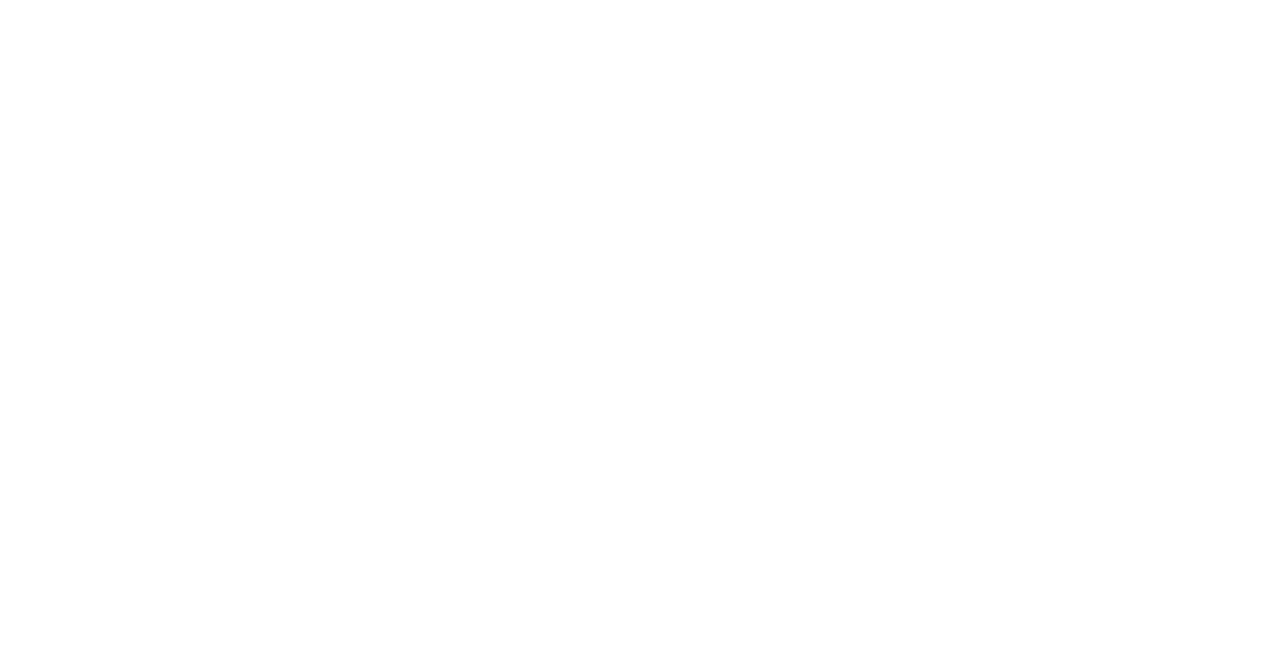
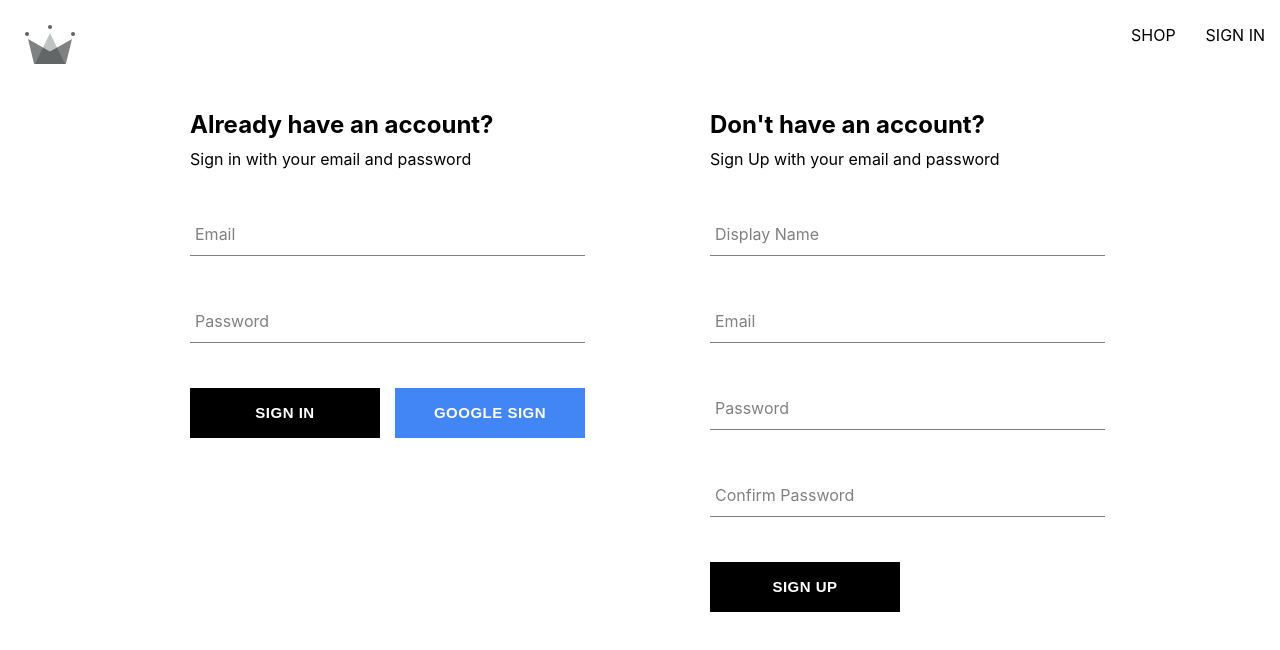
Before and after one commit to krish-u2012/crwn-clothing, a React (Create React App) app: page /auth in a window 1280 px wide. Before the commit this address had no page. Shown: the top 650 px of the page. Built offline with nearby package versions, Linux system fonts and the light colour scheme.

Commit message:
Created authentication page component alongside sign in form

```diff
--- a/src/App.js
+++ b/src/App.js
@@ -1,7 +1,7 @@
 import { Routes, Route } from "react-router-dom";
 import Home from "./routes/home/home.component";
 import Navigation from "./routes/navigation/navigation.component";
-import SignIn from "./routes/sign-in/sign-in.component";
+import Authentication from "./routes/authentication/authentication.component";
 
 const Shop = () => {
   return <h1>I am the shop page</h1>;
@@ -13,7 +13,7 @@
       <Route path="/" element={<Navigation />}>
         <Route index element={<Home />} />
         <Route path="shop" element={<Shop />} />
-        <Route path="sign-in" element={<SignIn />} />
+        <Route path="auth" element={<Authentication />} />
       </Route>
       {/*<Route path="/home" element={<Home />}>
         <Route path="shop" element={<Shop />} />
--- a/src/components/button/button.styles.scss
+++ b/src/components/button/button.styles.scss
@@ -1,5 +1,5 @@
 .button-container {
-  min-width: 165px;
+  min-width: 120px;
   width: auto;
   height: 50px;
   letter-spacing: 0.5px;
@@ -9,12 +9,13 @@
   background-color: black;
   color: white;
   text-transform: uppercase;
-  font-family: "Open Sans Condensed";
+  //   font-family: "Open Sans Condensed";
   font-weight: bolder;
   border: none;
   cursor: pointer;
   display: flex;
   justify-content: center;
+  margin-right: 15px;
 
   &:hover {
     background-color: white;
--- /dev/null
+++ b/src/components/sign-in-form/sign-in-form.component.jsx
@@ -0,0 +1,103 @@
+import { useState } from "react";
+import { async } from "@firebase/util";
+import FormInput from "../form-input/form-input.component";
+import Button from "../button/button.component";
+
+import {
+  signInWithGooglePopup,
+  createUserDocumnetFromAuth,
+  signInAuthUserWithEmailAndPassword
+} from "../../utils/firebase/firebase.utils";
+
+import "../sign-in-form/sign-in-form.styles.scss";
+
+const defaultFormFields = {
+  email: "",
+  password: ""
+};
+
+const SignInForm = () => {
+  const [formFields, setFormFields] = useState(defaultFormFields);
+  const { email, password } = formFields;
+
+  // console.log(formFields);
+
+  const resetFormFields = () => {
+    setFormFields(defaultFormFields);
+  };
+
+  const signInWithGoogle = async () => {
+    const { user } = await signInWithGooglePopup();
+    await createUserDocumnetFromAuth(user);
+    // console.log(response);
+  };
+
+  const handleSubmit = async event => {
+    event.preventDefault();
+
+    try {
+      const response = await signInAuthUserWithEmailAndPassword(
+        email,
+        password
+      );
+      console.log(response);
+      resetFormFields();
+    } catch (error) {
+      switch (error.code) {
+        case "auth/wrong-password":
+          alert("Incorrect password for email");
+          break;
+        case "auth/user-not-found":
+          alert("No user associated with this emnail");
+          break;
+
+        default:
+          console.log(error);
+      }
+
+      /* if (error.code === "auth/wrong-password") {
+        alert("Incorrect password for email");
+      } else if ("auth/user-not-found") {
+      } */
+    }
+  };
+
+  const handleChange = event => {
+    const { name, value } = event.target;
+    setFormFields({ ...formFields, [name]: value });
+  };
+
+  return (
+    <div className="sign-up-container">
+      <h2>Already have an account?</h2>
+      <span>Sign in with your email and password</span>
+      <form onSubmit={handleSubmit}>
+        <FormInput
+          label="Email"
+          type="email"
+          required
+          onChange={handleChange}
+          name="email"
+          value={email}
+        />
+
+        <FormInput
+          label="Password"
+          type="password"
+          required
+          onChange={handleChange}
+          name="password"
+          value={password}
+        />
+        <div className="buttons-container">
+          <Button type="submit">Sign In</Button>
+          <Button type="button" buttonType="google" onClick={signInWithGoogle}>
+            Google Sign In
+          </Button>
+        </div>
+      </form>
+    </div>
+  );
+};
+
+export default SignInForm;
--- /dev/null
+++ b/src/components/sign-in-form/sign-in-form.styles.scss
@@ -0,0 +1,14 @@
+.sign-up-container {
+  display: flex;
+  flex-direction: column;
+  width: 380px;
+}
+
+h2 {
+  margin: 10px 0;
+}
+
+.buttons-container {
+  display: flex;
+  justify-content: space-between;
+}
--- a/src/routes/sign-in/sign-in.component.jsx
+++ b/src/routes/authentication/authentication.component.jsx
@@ -1,16 +1,19 @@
 /* import { useEffect } from "react";
 import { getRedirectResult } from "firebase/auth"; */
 
-import {
+/* import {
   // auth,
   signInWithGooglePopup,
   createUserDocumnetFromAuth
   // signInWithGoogleRedirect
-} from "../../utils/firebase/firebase.utils";
+} from "../../utils/firebase/firebase.utils"; */
 
 import SignUpForm from "../../components/sign-up-form/sign-up-form.component";
+import SignInForm from "../../components/sign-in-form/sign-in-form.component";
 
-const SignIn = () => {
+import "../authentication/authentication.styles.scss";
+
+const Authentication = () => {
   /* useEffect(
     () => async () => {
       const response = await getRedirectResult(auth);
@@ -22,11 +25,11 @@
     []
   ); */
 
-  const logGoogleUser = async () => {
+  /*  const logGoogleUser = async () => {
     const { user } = await signInWithGooglePopup();
     const userDocRef = await createUserDocumnetFromAuth(user);
     // console.log(response);
-  };
+  }; */
 
   /* const logGoogleRedirectUser = async () => {
     const { user } = await signInWithGoogleRedirect();
@@ -35,15 +38,16 @@
   }; */
 
   return (
-    <div>
-      <h1>signIn page</h1>
-      <button onClick={logGoogleUser}>Sign in with Google Popup</button>
+    <div className="authentication-container">
+      <SignInForm />
       <SignUpForm />
     </div>
+    // <h1>signIn page</h1>
+    // <button onClick={logGoogleUser}>Sign in with Google Popup</button>
     /* <button onClick={signInWithGoogleRedirect}>
         Sign in with Google Redirect
       </button> */
   );
 };
 
-export default SignIn;
+export default Authentication;
--- /dev/null
+++ b/src/routes/authentication/authentication.styles.scss
@@ -0,0 +1,6 @@
+.authentication-container {
+  display: flex;
+  width: 900px;
+  justify-content: space-between;
+  margin: 30px auto;
+}
--- a/src/routes/navigation/navigation.component.jsx
+++ b/src/routes/navigation/navigation.component.jsx
@@ -18,7 +18,7 @@
           <Link className="nav-link" to="/shop">
             SHOP
           </Link>
-          <Link className="nav-link" to="/sign-in">
+          <Link className="nav-link" to="/auth">
             SIGN IN
           </Link>
         </div>
--- a/src/utils/firebase/firebase.utils.js
+++ b/src/utils/firebase/firebase.utils.js
@@ -5,7 +5,8 @@
   signInWithRedirect,
   signInWithPopup,
   GoogleAuthProvider,
-  createUserWithEmailAndPassword
+  createUserWithEmailAndPassword,
+  signInWithEmailAndPassword
 } from "firebase/auth";
 
 import { getFirestore, doc, getDoc, setDoc } from "firebase/firestore";
@@ -81,3 +82,9 @@
 
   return await createUserWithEmailAndPassword(auth, email, password);
 };
+
+export const signInAuthUserWithEmailAndPassword = async (email, password) => {
+  if (!email || !password) return;
+
+  return await signInWithEmailAndPassword(auth, email, password);
+};
```
